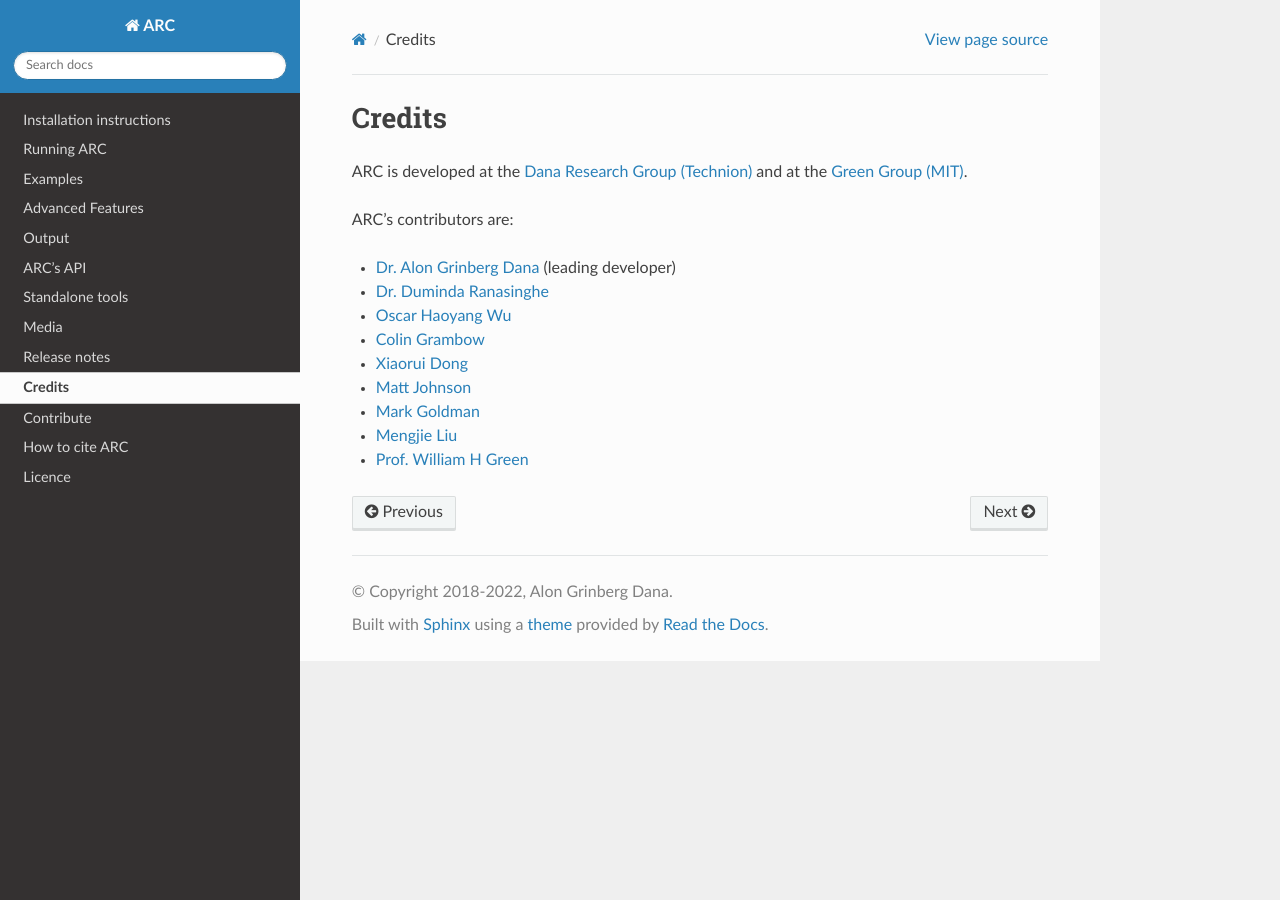
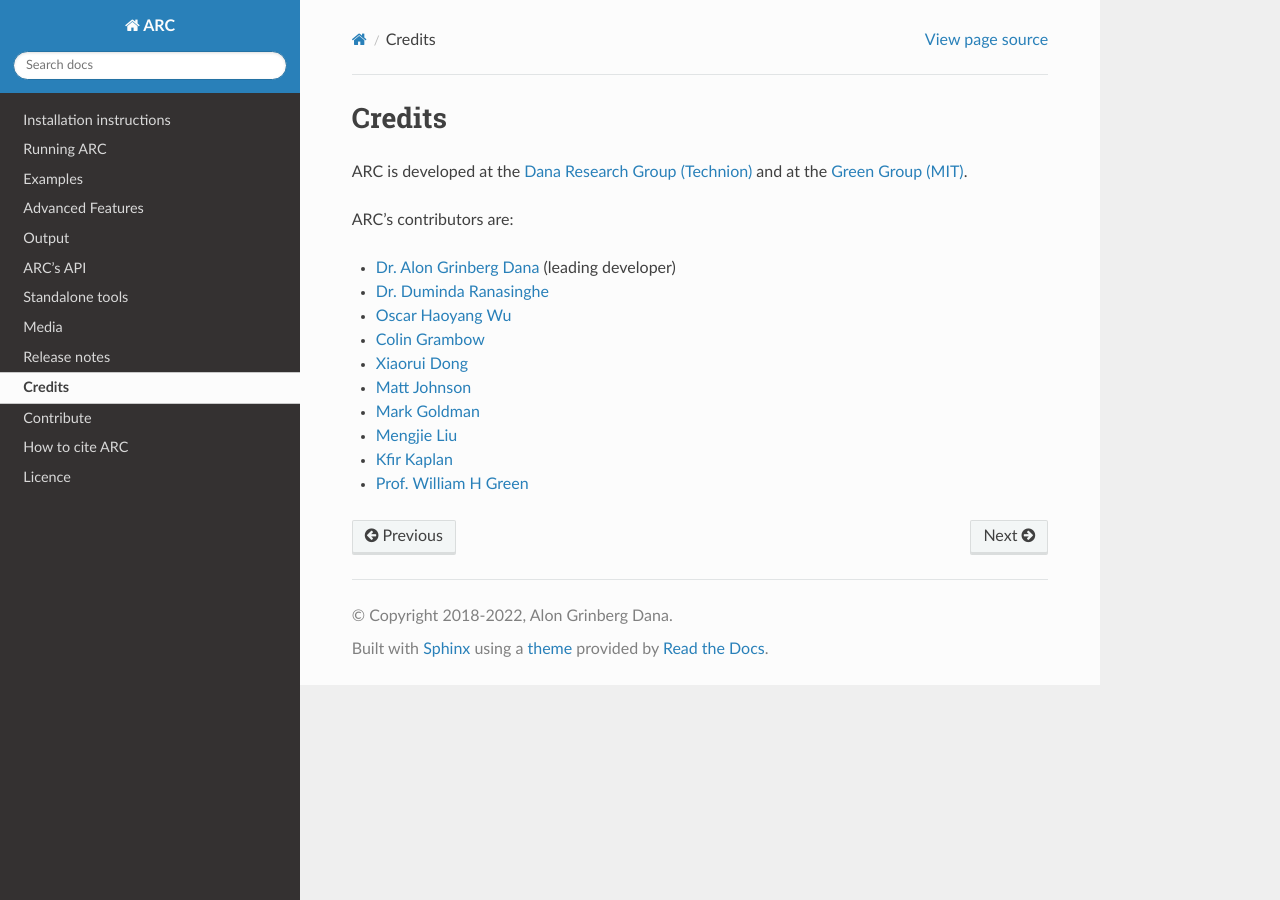
Before and after one commit to ReactionMechanismGenerator/ARC, a Sphinx documentation site: the page built from docs/source/credits.rst, in a window 1280 px wide. Built offline with Sphinx 7.4.7 and the Read the Docs theme 2.0.0, drawn with Linux system fonts in a browser that asks for light colours; formulas are drawn with MathJax 3; the version number could not be read and is left out.

Commit message:
Added myself to the credits

```diff
--- a/docs/source/credits.rst
+++ b/docs/source/credits.rst
@@ -20,6 +20,7 @@ ARC's contributors are:
 - `Matt Johnson <http://greengroup.mit.edu/matt-johnson>`_
 - `Mark Goldman <http://greengroup.mit.edu/mark-goldman>`_
 - `Mengjie Liu <http://greengroup.mit.edu/max-liu>`_
+- `Kfir Kaplan <https://dana.net.technion.ac.il/members/kfir-kaplan/>`_
 - `Prof. William H Green <http://greengroup.mit.edu/william-green>`_
 
 
```
